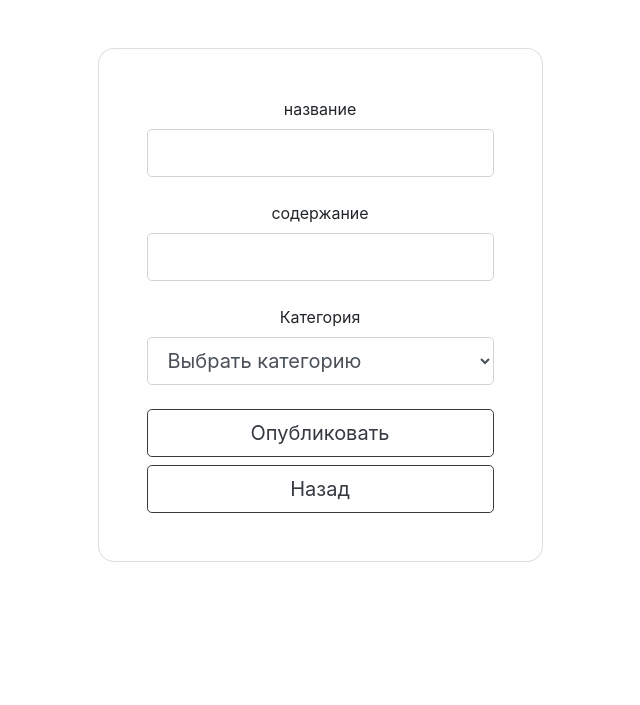
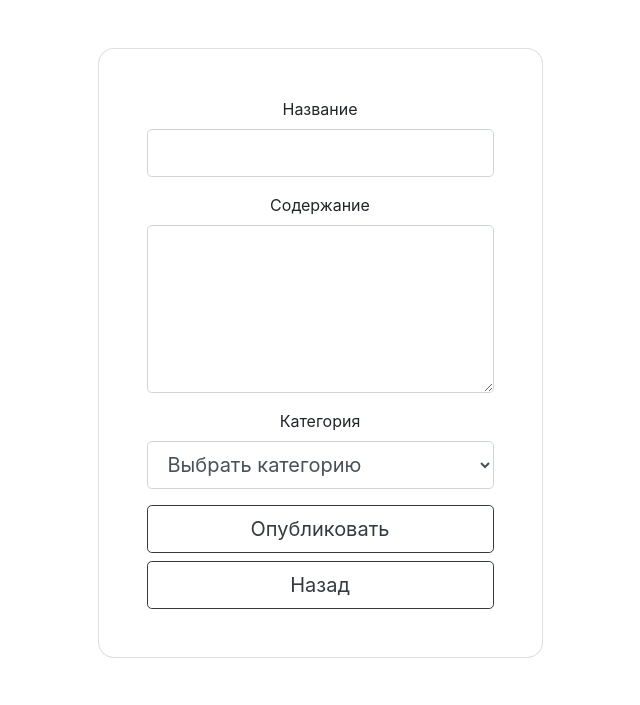
Before and after one commit to TetherOne/forum, a Flask app: page /your_profile/create_article in a window 1280 px wide. Shown: the top 705 px of the page, without its empty margins (320-960 px from the left). Run offline with Flask 3, Linux system fonts and the light colour scheme; some libraries are stand-ins or nearby versions.

Commit message:
ad some changes to html

```diff
--- a/templates/forum/create_article.html
+++ b/templates/forum/create_article.html
@@ -27,20 +27,18 @@
   <div class="card shadow-2-strong" style="border-radius: 1rem;">
     <div class="card-body p-5 text-center">
 
-
-
-         <div class="form-outline mb-4">
-           <label class="form-label" for="name_of_article">название</label>
+      <div class="form-group mb-3">
+        <label for="name_of_article">Название</label>
         <input type="text" id="name_of_article" class="form-control form-control-lg" name="name_of_article" />
       </div>
 
-          <div class="form-outline mb-4">
-           <label class="form-label" for="text_of_article">содержание</label>
-           <input type="text" id="text" class="form-control form-control-lg" name="text_of_article" />
+      <div class="form-group mb-3">
+        <label for="text_of_article">Содержание</label>
+        <textarea id="text" class="form-control form-control-lg" name="text_of_article" rows="5"></textarea>
       </div>
 
-         <div class="form-outline mb-4">
-          <label class="form-label" for="category">Категория</label>
+      <div class="form-group mb-3">
+       <label for="category">Категория</label>
        <select id="category" class="form-control form-control-lg" name="category">
          <option value="" disabled selected>Выбрать категорию</option>
          {% for category in ['программирование', 'кулинария', 'спорт'] %}
@@ -49,11 +47,8 @@
        </select>
      </div>
 
-
-
-
      <button onclick="window.location.href='{{ url_for('create_article_page') }}';" type="submit" class="btn btn-outline-dark btn-lg btn-block">Опубликовать</button>
-         <button onclick="location.href='/';"  type="button" class="btn btn-outline-dark btn-lg btn-block">Назад</button>
+     <button onclick="location.href='/your_profile';" type="button" class="btn btn-outline-dark btn-lg btn-block">Назад</button>
 
     </div>
   </div>
```
Also changed, not shown: templates/auth/login.html (+9 -0 lines), db.sqlite3. Lines whose indentation alone changed are shown as unchanged.
